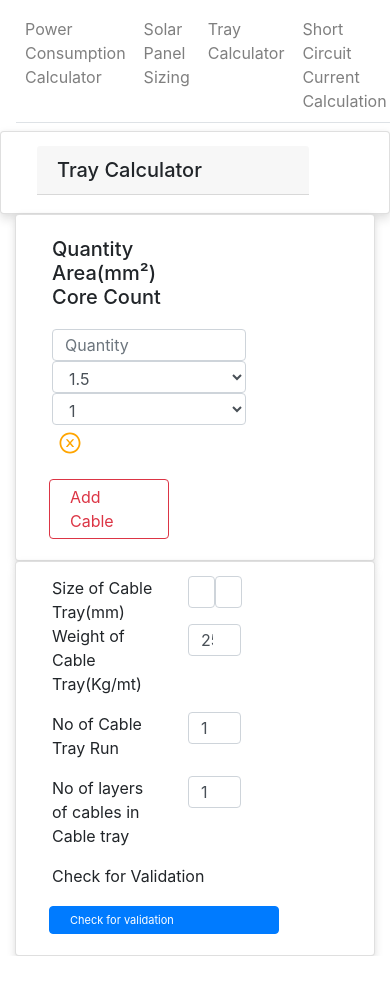
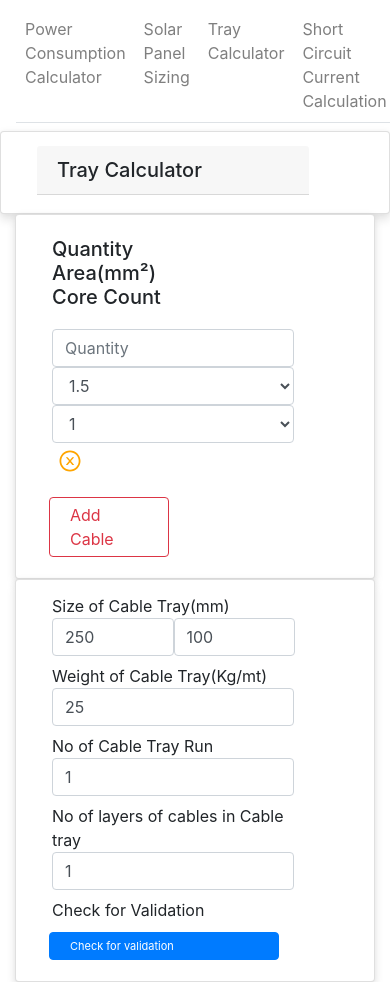
Before and after one commit to Xasiri/electricalLoadCalculator, a React (Create React App) app: page /cable-tray-calculator in a window 390 px wide. Before the commit the page ends 956 px from the top, so only its background shows below. Built offline with nearby package versions, Linux system fonts and the light colour scheme.

Commit message:
responsive style

```diff
--- a/src/components/Form/EditableCell.js
+++ b/src/components/Form/EditableCell.js
@@ -1,13 +1,13 @@
 import React from 'react';
 import { useDispatch } from 'react-redux';
 import {FormControl} from 'react-bootstrap'
-import './inputList.css';
+import styles from './inputList.module.css';
 
 function EditableCell(props) {
   const dispatch = useDispatch();
 
   return (
-    <FormControl className='form-control'
+    <FormControl className={styles.formControl}
 
       type="text"
       id={props.cellData.id}
--- a/src/components/Form/ProductRow.js
+++ b/src/components/Form/ProductRow.js
@@ -5,7 +5,7 @@ import { applianceData } from './applianceData';
 import { AiOutlineCloseCircle } from 'react-icons/ai';
 import 'bootstrap/dist/css/bootstrap.min.css';
 import { DropdownButton, Dropdown, Container, Row, Col } from 'react-bootstrap';
-import './inputList.css';
+import styles from './inputList.module.css';
 
 function ProductRow(props) {
   const [isClick, setIsClick] = useState(false);
@@ -43,7 +43,7 @@ function ProductRow(props) {
       <Row className='mb-1'>
         <Col md={3}>
           <DropdownButton
-            className='dropdownbutton'
+            className={styles.dropdownbutton}
             title={props.product.name}
             id="dropdown-menu-align-right"
             onSelect={onSelect}
@@ -56,7 +56,7 @@ function ProductRow(props) {
             })}
           </DropdownButton>
         </Col>
-        <Col md={2} className='qtyColumn1'>
+        <Col  sm={3} md={2} className={styles.qtyColumn1}>
           <EditableCell
             cellData={{
               type: 'qty',
@@ -65,7 +65,7 @@ function ProductRow(props) {
             }}
           />
         </Col>
-        <Col md={2}  >
+        <Col sm={3} md={2}  >
           <EditableCell
             cellData={{
               type: 'watts',
@@ -74,7 +74,7 @@ function ProductRow(props) {
             }}
           />
         </Col>
-        <Col md={2} >
+        <Col sm={3} md={2} >
           <EditableCell
             cellData={{
               type: 'hours',
@@ -83,7 +83,7 @@ function ProductRow(props) {
             }}
           />
         </Col>
-        <Col md={2} >
+        <Col sm={3} md={2} >
           <EditableCell
             cellData={{
               type: 'wattHoursPerDay',
@@ -93,8 +93,8 @@ function ProductRow(props) {
             }}
           />
         </Col>
-        <Col md={0.5}  className='mt-1'>
-          <button className="delete__Button" onClick={deleteHandler}>
+        <Col  md={0.5}  className='mt-1'>
+          <button className={styles.deleteButton} onClick={deleteHandler}>
             <AiOutlineCloseCircle size="1.5em" color="orange" />
           </button>
         </Col>
--- a/src/components/Form/ProductTable.js
+++ b/src/components/Form/ProductTable.js
@@ -21,7 +21,7 @@ function ProductTable(props) {
         <Col lg={3} md={3}>
           Appliance
         </Col>
-        <Col className="QtyHeader" md={2}>
+        <Col md={2}>
           Quantity
         </Col>
         <Col md={2}>Watts</Col>
--- a/src/components/Form/inputList.css
+++ b/src/components/Form/inputList.module.css
@@ -19,7 +19,7 @@ input[list] {
   width: 250px;
   text-align: left;
 }
-.delete__Button {
+.deleteButton {
   background-color: white;
   border: none;
   position: relative;
@@ -69,7 +69,7 @@ input[list] {
 }
 /*
 */
-.form-control{
+.formControl{
   height: 2rem !important;
   width: 80% !important;
 
@@ -94,7 +94,7 @@ input[list] {
   .delete__Button {
     left: 220px;
   }
-  .form-control{
+  .formControl{
     margin-left: 0 !important;
   }
 
@@ -132,12 +132,11 @@ input[list] {
     width: 150px;
 
   }
-  .delete__Button {
+  .deleteButton {
     left: 3px;
   }
   .qtyColumn1{
     margin-left: 15px !important;
-
   }
 }
 @media (min-width: 992px) {
--- a/src/components/SolarPanel/EditableCell.js
+++ b/src/components/SolarPanel/EditableCell.js
@@ -7,7 +7,7 @@ const EditableCell = (props) => {
 
   const dispatch = useDispatch()
   return (
-    <InputGroup className='w-50'>
+    <InputGroup >
       <FormControl
         type='text'
         value={props.cellData.value}
--- a/src/components/SolarPanel/PanelInput.js
+++ b/src/components/SolarPanel/PanelInput.js
@@ -11,8 +11,8 @@ const PanelInput = (props) => {
     {props.consumptionData.state === undefined?
       <>
       <Row className='mb-2'>
-        <Col >Enter Total KWh per Month</Col>
-        <Col><EditableCell cellData={{
+        <Col md lg='6'>Enter Total KWh per Month</Col>
+        <Col md lg='3'><EditableCell cellData={{
           name: 'KWh',
           value: props.panelSizing.KWh
           }
@@ -22,8 +22,8 @@ const PanelInput = (props) => {
        </Row>
 
        <Row className='mb-2'>
-        <Col >Enter Total Electrical Load in Watt</Col>
-        <Col><EditableCell cellData={{
+        <Col  md lg='6'>Enter Total Electrical Load in Watt</Col>
+        <Col md lg='3'><EditableCell cellData={{
           name: 'totalLoad',
           value: props.panelSizing.totalLoad
           }
@@ -35,20 +35,20 @@ const PanelInput = (props) => {
     :
     <div>
     <Row className='mb-2'>
-    <Col >Total KWh per Month</Col>
-    <Col>{props.panelSizing.KWh}</Col>
+    <Col md lg='6' >Total KWh per Month</Col>
+    <Col md lg='3'>{props.panelSizing.KWh}</Col>
   </Row>
   <Row className='mb-2'>
-    <Col>Total Electrical Load in Watt</Col>
-    <Col>{props.panelSizing.totalLoad}</Col>
+    <Col md lg='6'>Total Electrical Load in Watt</Col>
+    <Col md lg='3'>{props.panelSizing.totalLoad}</Col>
   </Row>
 
   </div>
     }
 
     <Row className='mb-2'>
-      <Col>Future Load Expansion Factor </Col>
-      <Col><EditableCell cellData={{
+      <Col md lg='6'>Future Load Expansion Factor </Col>
+      <Col md lg='3'><EditableCell cellData={{
         name: 'inverterFutureLoadExpansionFactor',
         value: props.panelSizing.inverterFutureLoadExpansionFactor
         }
@@ -56,8 +56,8 @@ const PanelInput = (props) => {
       /> </Col>
     </Row>
     <Row className='mb-2'>
-      <Col>Inverter Efficiency </Col>
-      <Col><EditableCell cellData={{
+      <Col md lg='6'>Inverter Efficiency </Col>
+      <Col md lg='3'><EditableCell cellData={{
         name: 'inverterEfficiency',
         value: props.panelSizing.inverterEfficiency
         }
@@ -65,8 +65,8 @@ const PanelInput = (props) => {
       /> </Col>
     </Row>
     <Row className='mb-2'>
-    <Col>Inverter Power Factor </Col>
-    <Col><EditableCell cellData={{
+    <Col md lg='6'>Inverter Power Factor </Col>
+    <Col md lg='3'><EditableCell cellData={{
       name: 'inverterPowerFactor',
       value: props.panelSizing.inverterPowerFactor
       }
@@ -75,8 +75,8 @@ const PanelInput = (props) => {
   </Row>
 
   <Row className='mb-2'>
-    <Col>Daily sunshine Hours</Col>
-    <Col><EditableCell cellData={{
+    <Col md lg='6'>Daily sunshine Hours</Col>
+    <Col md lg='3'><EditableCell cellData={{
       name: 'hours',
       value: props.panelSizing.hours
       }
@@ -84,9 +84,9 @@ const PanelInput = (props) => {
     /></Col>
   </Row>
   <Row className='mb-2'>
-        <Col>Size of Each Solar panel(W, V)</Col>
-        <Col>
-        <InputGroup className='w-50'>
+        <Col md lg='6'>Size of Each Solar panel(W, V)</Col>
+        <Col md lg='3'>
+        <InputGroup >
                 <InputGroup.Prepend>
         <EditableCell cellData={{
           name: 'capacityofPanel',
@@ -111,7 +111,7 @@ const PanelInput = (props) => {
 
 
       <Row className='mb-2'>
-      <Col>System Voltage (As per Battery Bank)</Col>  <Col> <EditableCell cellData={{
+      <Col md lg='6'>System Voltage (As per Battery Bank)</Col>  <Col md lg='3'> <EditableCell cellData={{
         name: 'systemVoltage',
         value: props.panelSizing.systemVoltage
         }
@@ -120,8 +120,8 @@ const PanelInput = (props) => {
   />  </Col>
     </Row>
     <Row >
-    <Col>Solar Panel Loose Wiring Connection Factor(%)</Col>
-    <Col><EditableCell cellData={{
+    <Col md lg='6'>Solar Panel Loose Wiring Connection Factor(%)</Col>
+    <Col md lg='3'><EditableCell cellData={{
       name: 'solarLooseWiringConnectionFactor',
       value: props.panelSizing.solarLooseWiringConnectionFactor
       }
--- a/src/containers/CableTray/CableTrayData.js
+++ b/src/containers/CableTray/CableTrayData.js
@@ -34,10 +34,10 @@ const CableTrayData = ({products}) =>{
   return(
     <Container >
       <Card>
-              <Row>
-              <Col >Size of Cable Tray(mm)</Col>
-              <Col>
-              <InputGroup className="mb-3 w-50">
+              <Row className='mb-2'>
+              <Col md lg='6'md lg='6'>Size of Cable Tray(mm)</Col>
+              <Col md lg='3'>
+              <InputGroup   >
                 <InputGroup.Prepend>
 
                 <FormControl onChange={(event) =>traySizeHandler(event,"width")}
@@ -59,11 +59,11 @@ const CableTrayData = ({products}) =>{
               </Col>
 
               </Row>
-              <Row className="mb-3">
-              <Col>Weight of Cable Tray(Kg/mt)</Col>
-              <Col>
+              <Row className="mb-2">
+              <Col md lg='6'>Weight of Cable Tray(Kg/mt)</Col>
+              <Col md lg='3'>
 
-                <FormControl className='w-50'  onChange={(event) =>traySizeHandler(event,"weight")}
+                <FormControl  onChange={(event) =>traySizeHandler(event,"weight")}
                   type="number"
                   id="quantity"
                   name="weight"
@@ -75,10 +75,10 @@ const CableTrayData = ({products}) =>{
 
               </Row>
 
-              <Row className="mb-3">
-              <Col>No of Cable Tray Run</Col>
-              <Col>
-              <FormControl className='w-50'   onChange={(event) =>traySizeHandler(event,"run")}
+              <Row className="mb-2">
+              <Col md lg='6'>No of Cable Tray Run</Col>
+              <Col md lg='3'>
+              <FormControl    onChange={(event) =>traySizeHandler(event,"run")}
                     type="number"
                     id="quantity"
                     name="run"
@@ -86,10 +86,10 @@ const CableTrayData = ({products}) =>{
                     defaultValue='1'/>
               </Col>
               </Row>
-<Row className="mb-3">
-                <Col>No of layers of cables in Cable tray</Col>
-                <Col>
-                <FormControl className='w-50'   onChange={(event) =>traySizeHandler(event,"layers")}
+<Row className="mb-2">
+                <Col md lg='6'>No of layers of cables in Cable tray</Col>
+                <Col md lg='3'>
+                <FormControl    onChange={(event) =>traySizeHandler(event,"layers")}
                    type="number"
                    id="quantity"
                    name="layers"
@@ -98,7 +98,7 @@ const CableTrayData = ({products}) =>{
                </Col>
 </Row>
 
-<Row className="mb-3"><Col> Check for Validation</Col></Row>
+<Row className="mb-2"><Col> Check for Validation</Col></Row>
 <Row><Col>
 <Button onClick={() =>validationStateHandler()}>Check for validation</Button>
 </Col>
```
